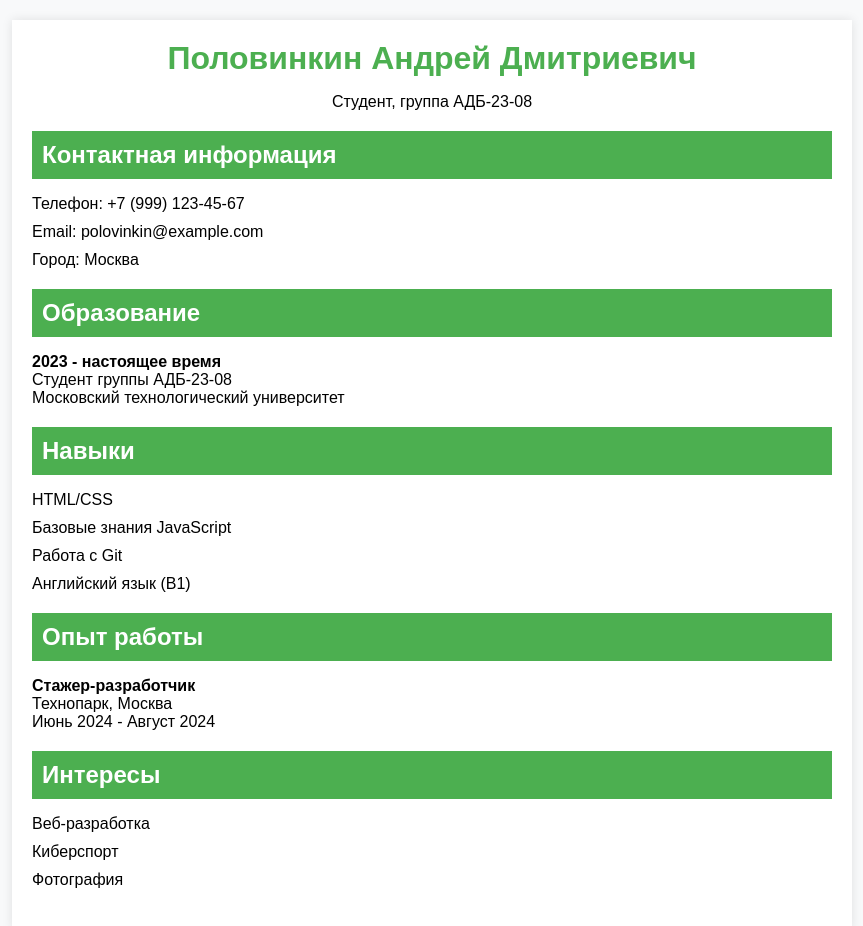
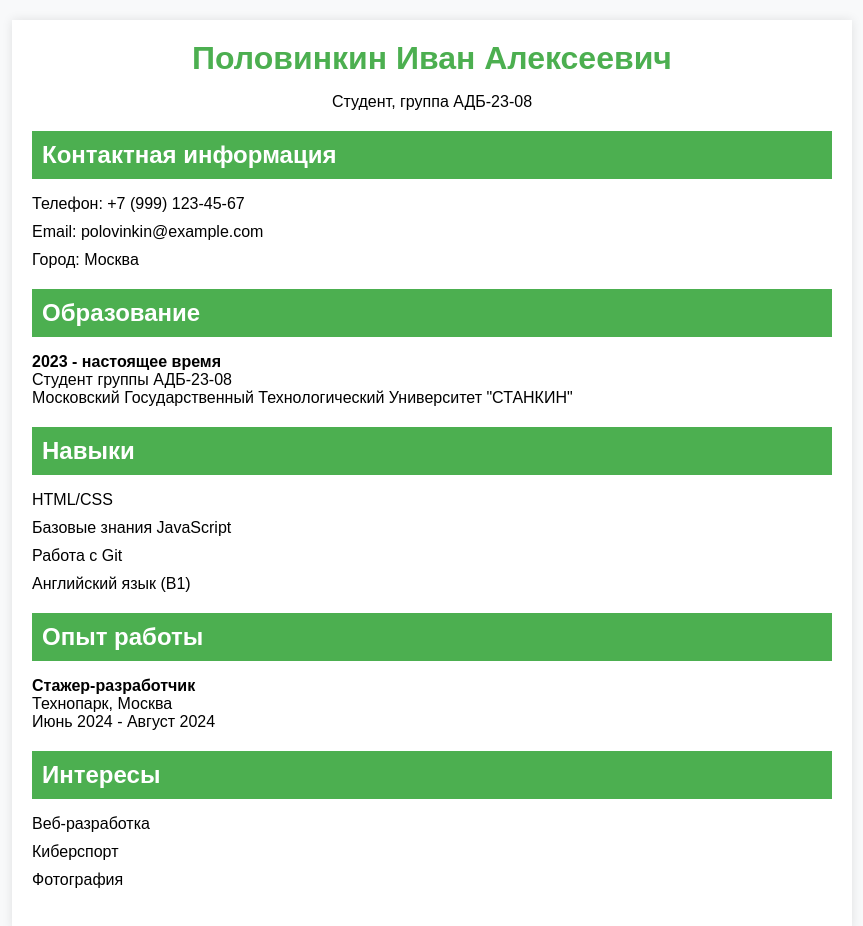
Before and after one commit to Ivanpolovinkin/Ivanpolovinkin.github.io, a plain HTML site: page index.html in a window 1280 px wide. Shown: the whole page, without its empty margins (208-1071 px from the left). Drawn offline with Linux system fonts and the light colour scheme.

Commit message:
Update index.html

```diff
--- a/index.html
+++ b/index.html
@@ -47,7 +47,7 @@
 <body>
     <div class="container">
         <div class="header">
-            <h1>Половинкин Андрей Дмитриевич</h1>
+            <h1>Половинкин Иван Алексеевич</h1>
             <p>Студент, группа АДБ-23-08</p>
         </div>
 
@@ -66,7 +66,7 @@
                 <li>
                     <strong>2023 - настоящее время</strong><br>
                     Студент группы АДБ-23-08<br>
-                    Московский технологический университет
+                    Московский Государственный Технологический Университет "СТАНКИН"
                 </li>
             </ul>
         </div>
```
